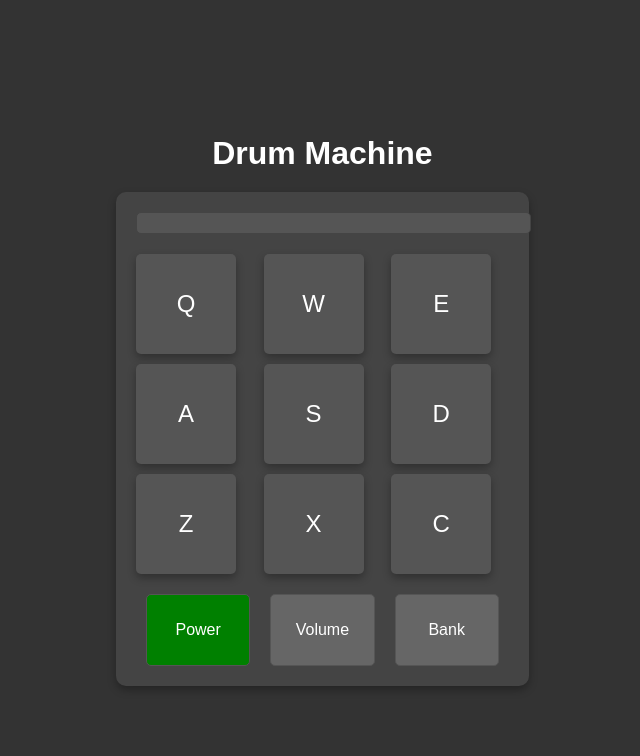
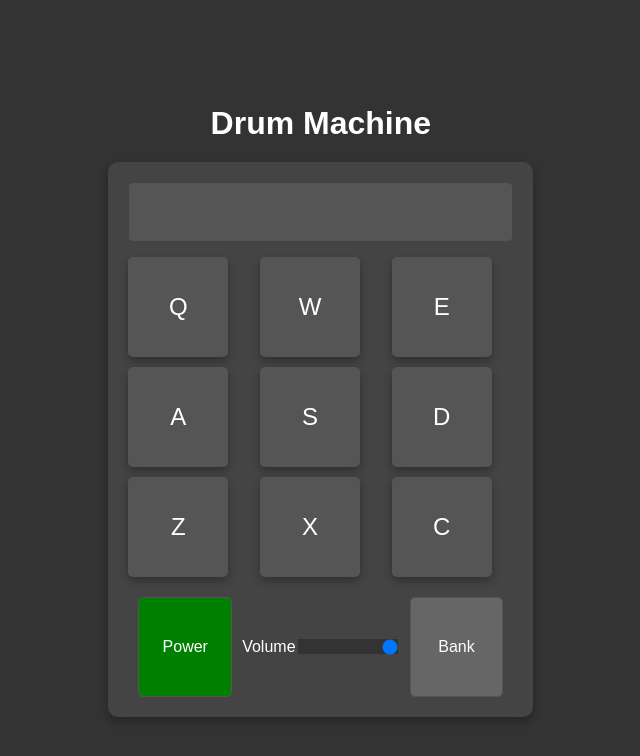
Before and after one commit to machado-05/Drum_Machine, a React (Create React App) app: page / in a window 1280 px wide. Shown: the top 756 px of the page, without its empty margins (271-911 px from the left). Built offline with nearby package versions, Linux system fonts and the light colour scheme.

Commit message:
Volume feature

```diff
--- a/public/index.html
+++ b/public/index.html
@@ -9,7 +9,7 @@
   <meta name="description" content="Drum Machine website created using React" />
   <link rel="apple-touch-icon" href="%PUBLIC_URL%/logo192.png" />
   <link rel="manifest" href="%PUBLIC_URL%/manifest.json" />
-  <title>React App</title>
+  <title>Drum Machine</title>
 </head>
 
 <body>
--- a/src/App.css
+++ b/src/App.css
@@ -62,10 +62,42 @@ body {
   transform: scale(0.95);
 }
 
+.power.on:active, .power.on.active, .power.off:active, .power.off.active {
+  background-color: #777;
+  transform: scale(0.95);
+}
+
 .controls-container {
   display: flex;
   justify-content: space-between;
   margin-top: 20px;
+}
+
+.volume-slider-container {
+  display: flex;
+  align-items: center;
+  height: 100px;
+}
+
+.volume-slider {
+  writing-mode: bt-lr;
+  transform-origin: 50% 50%;
+  width: 100px;
+  height: 15px;
+  cursor: pointer;
+}
+
+.volume-slider::-webkit-slider-runnable-track {
+  height: 100%;
+  background: #333;
+}
+
+.volume-slider::-webkit-slider-thumb {
+  background: #fff;
+  border-radius: 50%;
+  width: 20px;
+  height: 20px;
+  cursor: pointer;
 }
 
 .control {
@@ -104,13 +136,18 @@ background-color: #ff0000;
 }
 
 .pad-display {
+  display: flex;
   background-color: #555;
   border: 1px solid #444;
   border-radius: 5px;
   color: #fff;
   font-size: 1.2rem;
   padding: 10px;
-  margin-bottom: 20px;
+  margin-bottom: 15px;
   width: 100%;
+  height: 60px;
+  line-height: 40px;
   text-align: center;
+  box-sizing: border-box;
+  justify-content: center;
 }
--- a/src/App.js
+++ b/src/App.js
@@ -5,6 +5,7 @@ function App() {
   const [powerOn, setPowerOn] = useState(true);
   const [currentlyPlaying, setCurrentlyPlaying] = useState(null);
   const [displayText, setDisplayText] = useState('');
+  const [volume, setVolume] = useState(1);
   const playAudio = (audioEl, description) => {
     if (currentlyPlaying && currentlyPlaying !== audioEl) {
       currentlyPlaying.pause();
@@ -13,6 +14,7 @@ function App() {
 
     audioEl.pause();
     audioEl.currentTime = 0;
+    audioEl.volume = volume;
     audioEl.play().catch(error => console.error("Error playing audio: ", error));
     setCurrentlyPlaying(audioEl);
     setDisplayText(description);
@@ -79,7 +81,7 @@ function App() {
         }
       });
     };
-  }, [currentlyPlaying, powerOn]);
+  }, [currentlyPlaying, powerOn, volume]);
 
   const togglePower = () => {
     setPowerOn(prev => !prev);
@@ -93,6 +95,10 @@ function App() {
       setDisplayText('');
     }
   };
+
+  const handleVolumeChange = (event) => {
+    setVolume(event.target.value);
+  }
 
   return (
     <div className="App">
@@ -144,8 +150,9 @@ function App() {
               <div className={`inner ${powerOn ? 'on' : 'off'}`}></div>
             </div>
           </div>
-          <div id="volume-btn" className="control volume-btn">
+          <div className="volume-slider-container">
             <p>Volume</p>
+            <input type="range" min="0" max="1" step="0.01" value={volume} onChange={handleVolumeChange} className="volume-slider" />
           </div>
           <div id="bank-btn" className="control bank-btn">
             <p>Bank</p>
```
Also changed, not shown: public/logo192.png (deleted), public/logo512.png (deleted).
